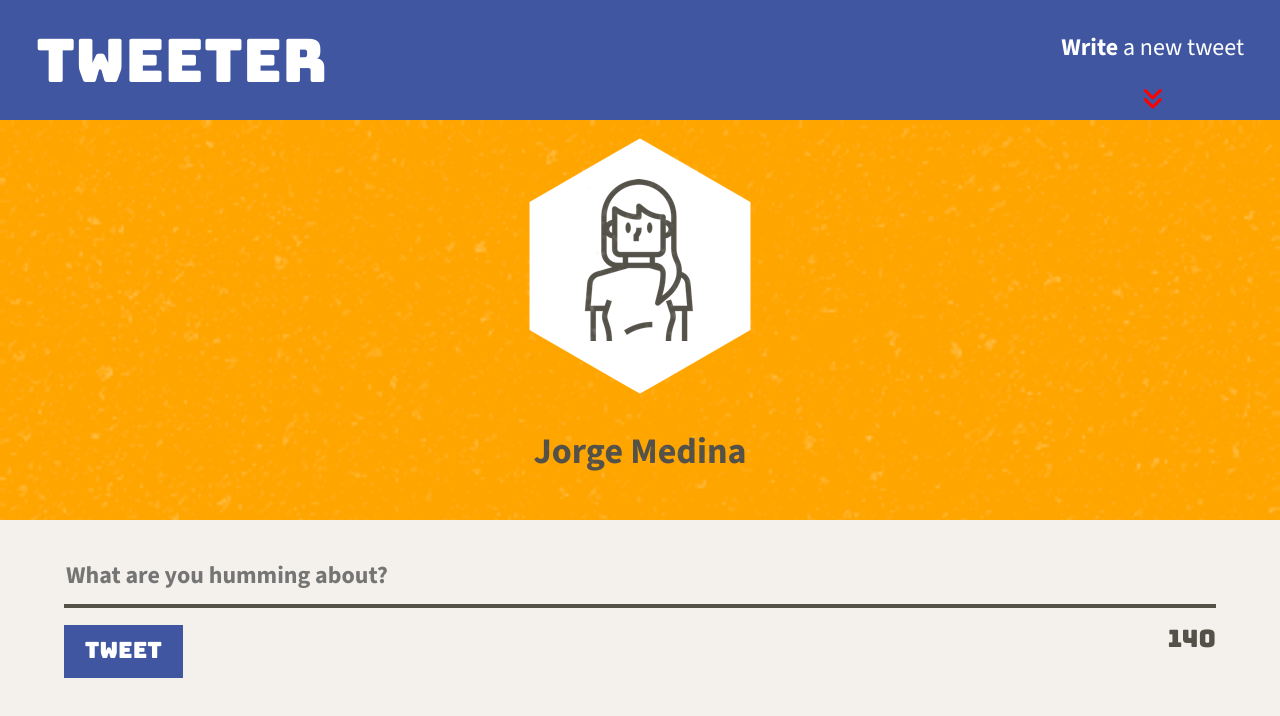
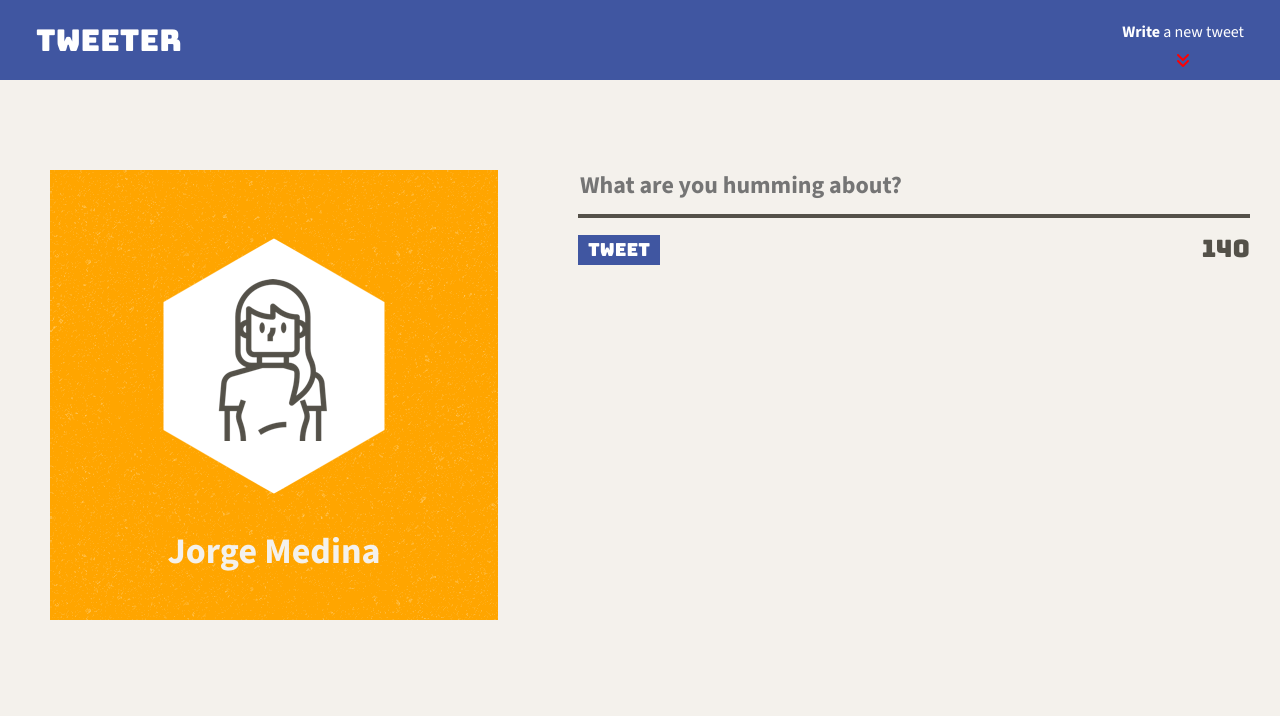
Before and after one commit to JorgeLMedina/tweeter, a website: page public/index.html in a window 1280 px wide. Drawn offline with nearby package versions, Linux system fonts and the light colour scheme; no server answers.

Commit message:
Create a media query to adjust the layout when the window is wider than 1024 px. Adjust index.html and css files to fine tune some design details shown in the expected result.

```diff
--- a/public/index.html
+++ b/public/index.html
@@ -4,6 +4,9 @@
 <head>
   <!-- Meta Information -->
   <title>Tweeter - Home Page</title>
+
+  <!-- Viewport zooming disabled -->
+  <meta name="viewport" content="width=device-width, initial-scale=1.0, maximum-scale=1.0" />
 
   <!--Font awesome-->
   <link rel="stylesheet" href="https://cdnjs.cloudflare.com/ajax/libs/font-awesome/6.5.2/css/all.min.css"
@@ -59,20 +62,19 @@
     </div>
   </nav>
 
+  <main>
     <!-- User avatar and name -->
     <header id="main-header">
-    <div>
+      <div class="avatar">
         <img src="/images/profile-hex.png">
       </div>
-    <div>
-      <h2>Jorge Medina</h2>
-    </div>
-    <div class="overlay">
+      <div class="avatar-name">
+        <h2><b>Jorge</b> Medina</h2>
       </div>
     </header>
 
     <!-- Page-specific (main) content here -->
-  <main class="container">
+    <div class="container">
       <section class="new-tweet">
         <div class="non-valid-tweet-alert">
           <i class="fa-solid fa-triangle-exclamation"></i>
@@ -97,6 +99,7 @@
       </section>
       <section class="tweet-container">
       </section>
+    </div>
   </main>
 </body>
 
--- a/public/styles/header.css
+++ b/public/styles/header.css
@@ -1,22 +1,17 @@
 #main-header {
-  height: 400px;
+  height: 450px;
   width: 100%;
   display: flex;
   flex-direction: column;
   justify-content: center;
   align-items: center;
-  background: orange;
+  background-image: url('/images/asfalt-light.png');
+  background-color: orange;
   position: relative;
-  top: 120px;
+  top: 80px;
+  font-weight: normal;
 }
 
-.overlay {
-  position: absolute;
-  top: 0;
-  left: 0;
-  width: 100%;
-  height: 100%;
-  background-image: url('/images/asfalt-light.png');
-  background-size: cover;
-  opacity: 1;
+.avatar {
+  margin-top: 50px;
 }
--- a/public/styles/layout.css
+++ b/public/styles/layout.css
@@ -18,19 +18,54 @@ html {
  */
 
 body {
-  color: #545149;
+  color: #f4f1ec;
   background-color: #f4f1ec;
   font-family: "Source Sans 3", sans-serif;
   font-size: 24px;
+  display: block;
+}
+
+main {
+  margin-top: -160px
 }
 
 /*
  * Additional CSS can be defined below or in other CSS files, as per instructions
  */
 
-main {
+.container {
   display: flex;
   flex-direction: column;
   width: 90%;
   margin: 160px auto 0;
 }
+
+@media only screen and (min-width: 1024px) {
+  main {
+    margin-top: 0px;
+    display: flex;
+    flex-direction: row;
+    justify-content: space-between;
+  }
+
+  #main-header {
+    flex: 2;
+    display: flex;
+    margin: 10px 50px;
+    height: 300px;
+    background: orange;
+    font-weight: normal;
+    float: left;
+  }
+
+  .container {
+    flex: 3;
+    margin: 60px 0;
+    width: 65%;
+    padding: 30px
+  }
+
+  .avatar {
+    margin-top: 0;
+  }
+}
--- a/public/styles/nav.css
+++ b/public/styles/nav.css
@@ -1,11 +1,10 @@
 .top-nav {
-  position: fixed;
   display: flex;
   justify-content: space-between;
   align-items: center;
   color: #FFFFFF;
-  background-color: #4056A1;
-  height: 120px;
+  background-color: rgba(64, 86, 161, 0);
+  height: 80px;
   width: 100%;
   padding: 1.5em;
   z-index: 10;
@@ -15,17 +14,53 @@
   display: flex;
   justify-content: start;
   font-family: "Bungee", sans-serif;
-  font-size: 60px;
+  font-size: 30px;
   top: 0.6em;
+  z-index: 15;
 }
 
 .write {
   font-family: "Source Sans 3", sans-serif;
+  font-size: 16px;
   display: flex;
   flex-direction: column;
   align-items: center;
+  z-index: 15;
+}
+
+@keyframes updown {
+
+  0%,
+  100% {
+    transform: translateY(0);
+  }
+
+  50% {
+    transform: translateY(-5px);
+  }
 }
 
 .icon {
   color: red;
+  animation: updown 2s infinite;
 }
+
+@media only screen and (min-width: 1024px) {
+  .top-nav {
+    background-color: #4056A1;
+  }
+
+  /* #main-header {
+    display: inline-block;
+    margin: 10px 50px;
+    height: 300px;
+    max-width: 400px;
+    background: orange;
+    font-weight: normal;
+    float: left;
+
+    .container {
+      float: right;
+    }
+  } */
+}
--- a/public/styles/new-tweet.css
+++ b/public/styles/new-tweet.css
@@ -3,7 +3,7 @@
 }
 
 #tweet-text {
-  width: 90vw;
+  width: 100%;
   height: 3rem;
   background-color: inherit;
   border: none;
@@ -16,10 +16,10 @@
 .tweet-button {
   border: none;
   font-family: "Bungee", sans-serif;
-  font-size: 1.4rem;
+  font-size: 18px;
   color: #FFFFFF;
   background-color: #4056A1;
-  padding: 1.2% 1.8%;
+  padding: 5px 10px
 }
 
 .button-counter {
--- a/public/styles/tweet.css
+++ b/public/styles/tweet.css
@@ -6,6 +6,7 @@
 .tweet {
   display: flex;
   flex-direction: column;
+  color: #545149;
   border: 4px solid #545149;
   font-family: "Source Sans 3", sans-serif;
   font-weight: bold;
--- a/server/data-files/initial-tweets.json
+++ b/server/data-files/initial-tweets.json
@@ -8,7 +8,7 @@
     "content": {
       "text": "If I have seen further it is by standing on the shoulders of giants"
     },
-    "created_at": 1716141864566
+    "created_at": 1716406552672
   },
   {
     "user": {
@@ -19,6 +19,6 @@
     "content": {
       "text": "Je pense , donc je suis"
     },
-    "created_at": 1716228264566
+    "created_at": 1716492952672
   }
 ]
```
Lines whose indentation alone changed are shown as unchanged.
